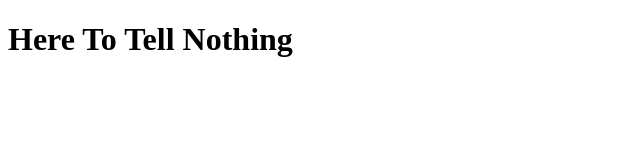
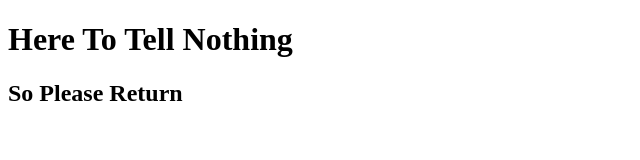
Before and after one commit to HariKrishpro/First.github.io, a plain HTML site: page index.html in a window 1280 px wide. Shown: the whole page, without its empty margins (0-640 px from the left). Drawn offline with Linux system fonts and the light colour scheme.

Commit message:
First web page

```diff
--- a/index.html
+++ b/index.html
@@ -8,5 +8,6 @@
 
     <body>
         <h1>Here To Tell Nothing</h1>
+        <h2>So Please Return</h2>
     </body>
 </html>
```
